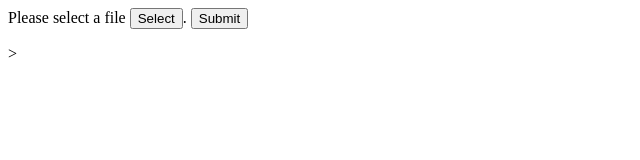
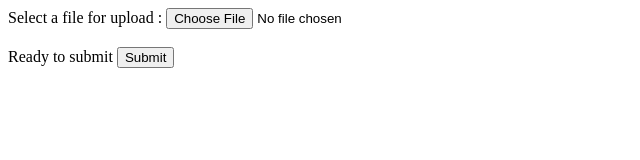
Before and after one commit to ShihHungChen/file_metadata_microservice, a website: page Public/index.html in a window 1280 px wide. Shown: the whole page, without its empty margins (0-640 px from the left). Drawn offline with Linux system fonts and the light colour scheme.

Commit message:
Modify upload html file

```diff
--- a/Public/index.html
+++ b/Public/index.html
@@ -1,5 +1,6 @@
-<form action="/upload">
-    Please select a file
-    <input type="button" name="select" value="Select">.
-    <input type="submit" value="Submit">
-</form>>
+<form action="/upload" method="post" enctype="multipart/form-data">
+    Select a file for upload :
+    <input type="file" name="fileupload"><br><br>
+    Ready to submit
+    <input type="submit" name="submit" value="Submit">
+</form>
```
